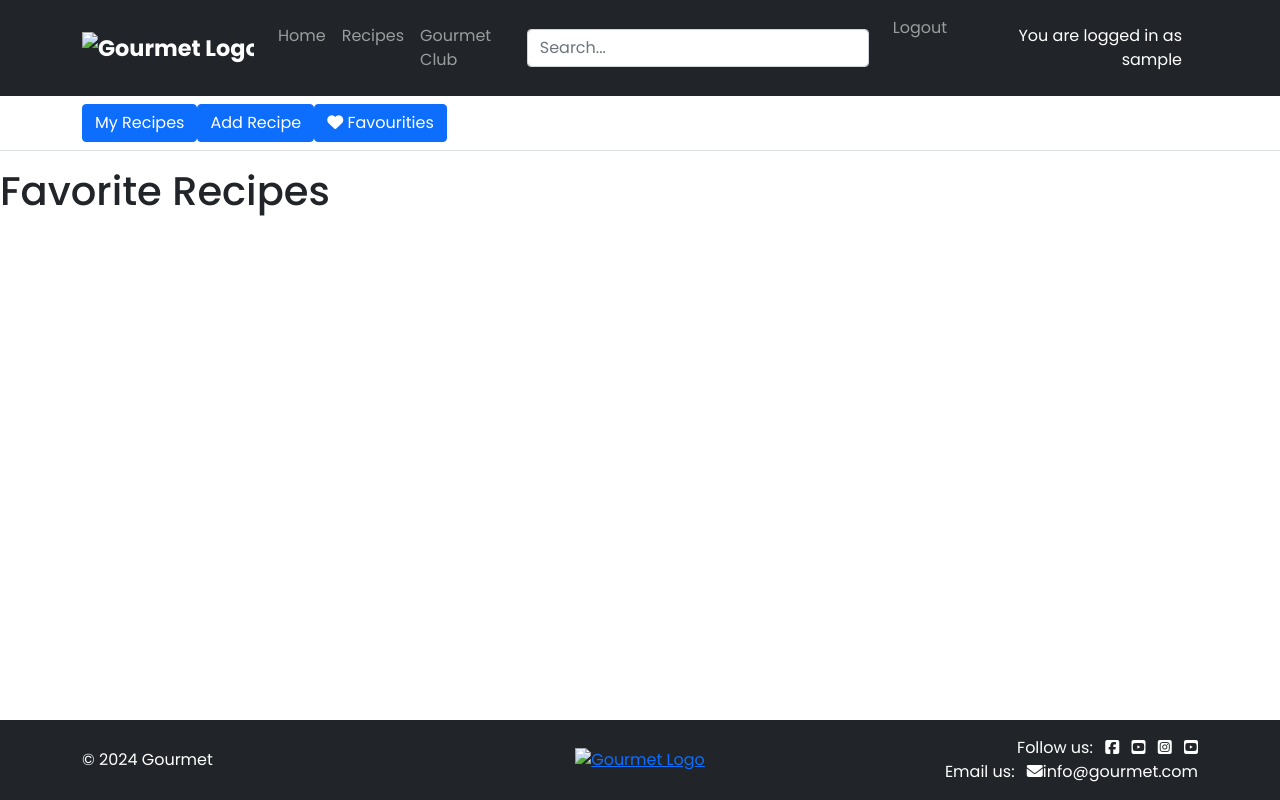
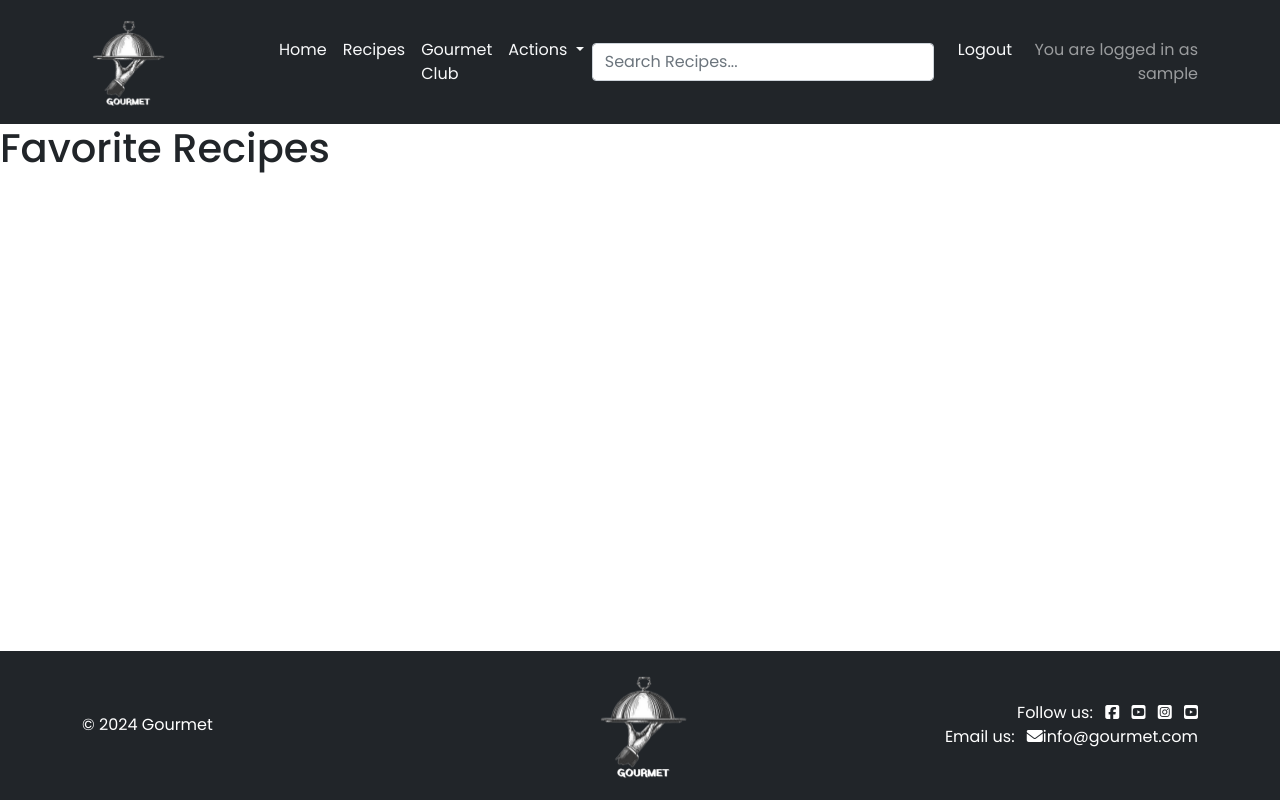
Before and after one commit to MartsyniukOlena/recipes-website, a Django app: page /favorite-recipes/ in a window 1280 px wide. Run offline with Django 4.2, Linux system fonts and the light colour scheme; the visitor is signed in with stand-in values (Sample User, id 1); data that the repository does not hold is empty; some libraries are stand-ins or nearby versions.

Commit message:
Style header

```diff
--- a/static/css/style.css
+++ b/static/css/style.css
@@ -2,13 +2,28 @@ body {
     font-family: "Poppins", sans-serif;
 }
 
-.navbar-brand {
-    font-family: "Poppins", sans-serif;
-    font-size: 1.4rem;
-    font-weight: 700;
-    color: #000000;
+.nav-link:hover,
+.dropdown-item:hover {
+    color: #5AB7D4 !important;
 }
 
+
+.navbar-brand img,
+.logo img {
+    max-width: 50%;
+    height: 50%;
+
+}
+
+.author {
+    color: black;
+    text-transform: uppercase;
+}
+
+
+
+
+_________________________________________________
 .main-bg {
     background-color: #FFFFFF;
 }
@@ -24,11 +39,6 @@ body {
 .scale {
     width: 100%;
     height: auto;
-}
-
-.author {
-    color: black;
-    text-transform: uppercase;
 }
 
 .masthead {
@@ -73,9 +83,8 @@ body {
     text-decoration: none;
 }
 
-.recipe-title:hover,
 .page-link {
-    color: #ff0000;
+    color: #FF006F;
 }
 
 .recipe-excerpt {
@@ -89,16 +98,8 @@ body {
     color: #f0f0f0;
 }
 
-.btn-signup:hover,
-.btn-signup:active {
-    background-color: #fff;
-    color: #7fd2cc;
-}
 
-.link {
-    color: #0e5a7d;
-    text-decoration: none;
-}
+
 
 .link:hover,
 .link:active {
--- a/static/js/recipes.js
+++ b/static/js/recipes.js
@@ -81,7 +81,7 @@ confirmDeleteRecipeButton.addEventListener("click", (e) => {
 });
 
 setTimeout(function() {
-        var alertContainer = document.getElementById('alert-container');
+        let alertContainer = document.getElementById('alert-container');
         if (alertContainer) {
             alertContainer.remove();
         }
--- a/templates/base.html
+++ b/templates/base.html
@@ -6,6 +6,9 @@
 {% url 'account_login' as login_url %}
 {% url 'account_signup' as signup_url %}
 {% url 'account_logout' as logout_url %}
+{% url 'add_recipe' as add_recipe_url %}
+{% url 'favorite_recipes' as favorite_recipes_url %}
+{% url 'my_recipe_list' as my_recipe_list_url %}
 
 
 <!DOCTYPE html>
@@ -26,8 +29,8 @@
     <link rel="stylesheet" href="https://cdnjs.cloudflare.com/ajax/libs/font-awesome/6.5.1/css/all.min.css">
 
     <!-- Bootstrap CSS -->
-    <link href="https://cdn.jsdelivr.net/npm/bootstrap@5.0.1/dist/css/bootstrap.min.css" rel="stylesheet"
-        integrity="sha384-+0n0xVW2eSR5OomGNYDnhzAbDsOXxcvSN1TPprVMTNDbiYZCxYbOOl7+AMvyTG2x" crossorigin="anonymous">
+    <link href="https://cdn.jsdelivr.net/npm/bootstrap@5.0.2/dist/css/bootstrap.min.css" rel="stylesheet"
+        integrity="sha384-EVSTQN3/azprG1Anm3QDgpJLIm9Nao0Yz1ztcQTwFspd3yD65VohhpuuCOmLASjC" crossorigin="anonymous">
 
     <!-- Custom CSS -->
     <link rel="stylesheet" href=" {% static 'css/style.css' %}">
@@ -37,11 +40,11 @@
 <body class="d-flex flex-column h-100 main-bg">
 
     <!-- Navigation -->
-    <header class="text-white">
+    <header class="text-white sticky-top">
         <!-- Navigation -->
         <nav class="navbar navbar-expand-lg navbar-dark bg-dark">
             <div class="container">
-                <a class="navbar-brand" href=""><img src="" alt="Gourmet Logo"></a>
+                <a class="navbar-brand" href="{% url 'index' %}"><img src="{% static 'images/logo-sm-l.png' %}" alt="Gourmet Logo"></a>
                 <button class="navbar-toggler" type="button" data-bs-toggle="collapse" data-bs-target="#navbarText"
                     aria-controls="navbarText" aria-expanded="false" aria-label="Toggle navigation">
                     <span class="navbar-toggler-icon"></span>
@@ -49,67 +52,70 @@
                 <div class="collapse navbar-collapse" id="navbarText">
                     <ul class="navbar-nav me-auto mb-2 mb-lg-0">
                         <li class="nav-item">
-                            <a class="nav-link {% if request.path == home_url %}active" aria-current="page{% endif %}"
+                            <a class="nav-link text-light {% if request.path == home_url %}active" aria-current="page{% endif %}"
                                 href="{% url 'index' %}">Home</a>
                         </li>
                         <li class="nav-item">
-                            <a class="nav-link {% if request.path == recipes_url %}active{% endif %}" aria-current="page"
-                                href="{% url 'recipes_list' %}">Recipes</a>
+                            <a class="nav-link text-light {% if request.path == recipes_url %}active{% endif %}"
+                                aria-current="page" href="{% url 'recipes_list' %}">Recipes</a>
                         </li>
                         <li class="nav-item">
-                            <a class="nav-link {% if request.path == club_url %}active{% endif %}" aria-current="page"
+                            <a class="nav-link text-light {% if request.path == club_url %}active{% endif %}" aria-current="page"
                                 href="{% url 'club' %}">Gourmet Club</a>
                         </li>
+                        {% if user.is_authenticated %}
+                        <li class="nav-item dropdown">
+                            <a class="nav-link dropdown-toggle text-light" href="#" id="navbarDropdown" role="button" data-bs-toggle="dropdown" aria-expanded="false">
+                              Actions
+                            </a>
+                            <ul class="dropdown-menu dropdown-menu-dark" aria-labelledby="navbarDropdownMenuLink">
+                                <li><a class="dropdown-item text-light {% if request.path == my_recipe_list_url %}active{% endif %}"
+                                    aria-current="page" href="{% url 'my_recipe_list' %}">My Recipes</a></li>
+                                    <li><a class="dropdown-item text-light {% if request.path == add_recipe_url %}active{% endif %}"
+                                    aria-current="page" href="{% url 'add_recipe' %}">Add Recipe</a></li>
+                                    <li><a class="dropdown-item text-light {% if request.path == favorite_recipes_url %}active{% endif %}"
+                                    aria-current="page" href="{% url 'favorite_recipes' %}"><i
+                                        class="fa-solid fa-heart"></i>
+                                    Favourities</a></li>
                                 </ul>
-                    <form class="col-12 col-lg-auto mb-3 mb-lg-0 me-lg-3" role="search" method="GET" action="{% url 'search_results' %}">
-                        <input type="search" class="form-control form-control-dark text-bg-dark" name="q" placeholder="Search..." aria-label="Search">
+                            </div>
+                        </li>
+                        {% endif %}
+                    </ul>
+                    <form class="col-12 col-lg-auto mb-3 mb-lg-0 me-lg-3" role="search" method="GET"
+                        action="{% url 'search_results' %}">
+                        <input type="search" class="form-control form-control-dark text-bg-dark" name="q"
+                            placeholder="Search Recipes..." aria-label="Search">
                     </form>
 
                     <div class="text-end">
                         <ul class="navbar-nav me-auto mb-2 mb-lg-0">
                             {% if user.is_authenticated %}
                             <li class="nav-item">
-                                <a class="nav-link {% if request.path == logout_url %}active{% endif %}"
+                                <a class="nav-link text-light {% if request.path == logout_url %}active{% endif %}"
                                     aria-current="page" href="{% url 'account_logout' %}">Logout</a>
                             </li>
                             {% else %}
                             <li class="nav-item">
-                                <a class="nav-link {% if request.path == signup_url %}active{% endif %}"
+                                <a class="nav-link text-light {% if request.path == signup_url %}active{% endif %}"
                                     aria-current="page" href="{% url 'account_signup' %}">Register</a>
                             </li>
                             <li class="nav-item">
-                                <a class="nav-link {% if request.path == login_url %}active{% endif %}"
+                                <a class="nav-link text-light {% if request.path == login_url %}active{% endif %}"
                                     aria-current="page" href="{% url 'account_login' %}">Login</a>
                             </li>
                         </ul>
                     </div>
-
-                </div>
                 </div>
                 {% endif %}
                     {% if user.is_authenticated %}
-            <p class="text-end m-3">You are logged in as {{ user }}</p>
+                    <span class="navbar-text">You are logged in as {{ user }}</span>
                     {% else %}
-            <p class="text-end m-3">You are not logged in</p>
+                    <span class="navbar-text">You are not logged in</span>
                     {% endif %}
+            </div>
+        </nav>
 
-        </nav>
-        {% if user.is_authenticated %}
-        <div class="px-3 py-2 border-bottom mb-3">
-            <div class="container d-flex justify-content-front">
-                <div class="text-end">
-                    <a href="{% url 'my_recipe_list' %}" class="btn btn-primary">My Recipes</a>
-                </div>
-
-                <div class="text-end">
-                    <a href="{% url 'add_recipe' %}" class="btn btn-primary">Add Recipe</a>
-                </div>
-                <div class="text-end">
-                    <a href="{% url 'favorite_recipes' %}" class="btn btn-primary"><i class="fa-solid fa-heart"></i> Favourities</a>
-                </div>
-            </div>
-        </div>
-        {% endif %}
     </header>
 
 
@@ -170,8 +176,8 @@
                 <div class="col-md-4 mb-3 mb-md-0 text-center text-md-start">
                     <p class="mb-0 text-body-secondary">© 2024 Gourmet</p>
                 </div>
-                <div class="col-md-4 text-center mb-3 mb-md-0">
-                    <a href="/" class="d-inline-block"><img src="" alt="Gourmet Logo"></a>
+                <div class="col-md-4 text-center mb-3 mb-md-0 logo">
+                    <a href="/" class="d-inline-block"><img src="{% static 'images/logo-sm-l.png' %}" alt="Gourmet Logo"></a>
                 </div>
                 <div class="col-md-4 text-center text-md-end">
                     <p class="mb-0">
@@ -187,12 +193,21 @@
         </div>
     </footer>
 
-    <script src="https://cdn.jsdelivr.net/npm/bootstrap@5.0.1/dist/js/bootstrap.bundle.min.js"
-      integrity="sha384-gtEjrD/SeCtmISkJkNUaaKMoLD0//ElJ19smozuHV6z3Iehds+3Ulb9Bn9Plx0x4" crossorigin="anonymous">
+    <script src="https://cdn.jsdelivr.net/npm/bootstrap@5.0.2/dist/js/bootstrap.bundle.min.js"
+        integrity="sha384-MrcW6ZMFYlzcLA8Nl+NtUVF0sA7MsXsP1UyJoMp4YLEuNSfAP+JcXn/tWtIaxVXM" crossorigin="anonymous">
     </script>
+
+    <script src="https://cdn.jsdelivr.net/npm/@popperjs/core@2.9.2/dist/umd/popper.min.js"
+        integrity="sha384-IQsoLXl5PILFhosVNubq5LC7Qb9DXgDA9i+tQ8Zj3iwWAwPtgFTxbJ8NT4GN1R8p" crossorigin="anonymous">
+    </script>
+    <script src="https://cdn.jsdelivr.net/npm/bootstrap@5.0.2/dist/js/bootstrap.min.js"
+        integrity="sha384-cVKIPhGWiC2Al4u+LWgxfKTRIcfu0JTxR+EQDz/bgldoEyl4H0zUF0QKbrJ0EcQF" crossorigin="anonymous">
+    </script>
+
 
     <script src="https://cdn.jsdelivr.net/npm/bootstrap@5.3.2/dist/js/bootstrap.min.js"></script>
 
+    <script src="{% static 'js/recipes.js' %}"></script>
     {% block extras %}
     {% endblock %}
 
```
Also changed, not shown: static/images/logo-sm-l.png (added). Lines whose indentation alone changed are shown as unchanged.
